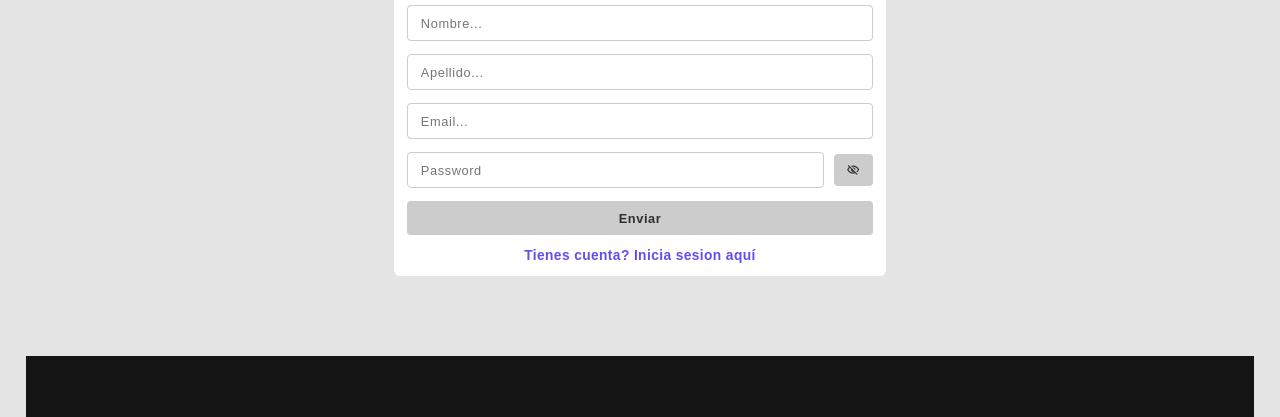
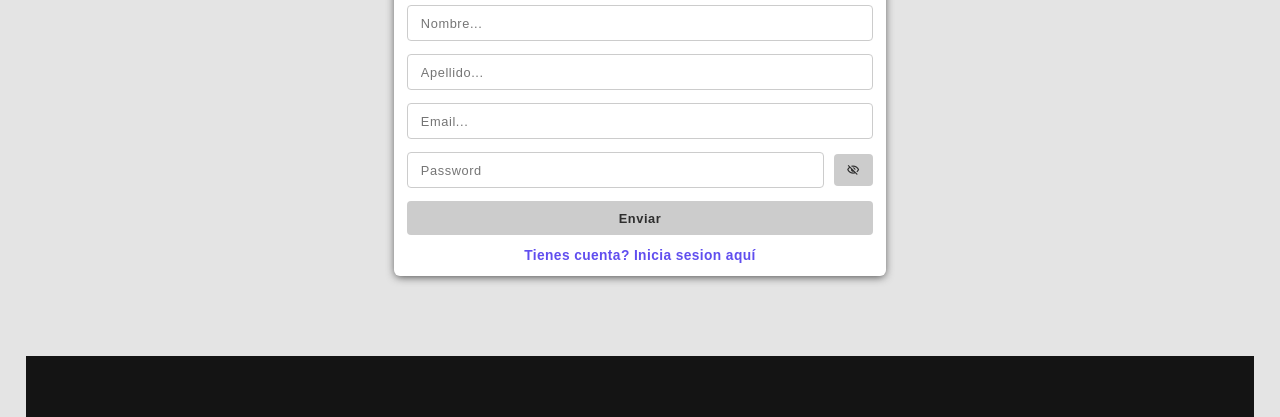
Before and after one commit to Fcasanova92/Proyect-Ecommerce-Motor, a website: page frontend/pages/auth/register.html in a window 1280 px wide. Shown: the part 185-602 px from the top of the page. Drawn offline with nearby package versions, Linux system fonts and the light colour scheme.

Commit message:
<<-- Sant -->> *- Agregué unas clases q faltaban en el registro y login que se me pasaron

```diff
--- a/frontend/pages/auth/register.html
+++ b/frontend/pages/auth/register.html
@@ -21,8 +21,9 @@
             </ul>
         </nav>
     </header>
+    <main>
         <section id="user-session">
-        <form id="register" method="post">
+            <form id="register" class="fx-deep-shadow-static" method="post">
                 <div class="headline">
                     <h2 class="title-c">Registro</h2>
                     <i class="fa-regular fa-address-card"></i>
@@ -43,6 +44,7 @@
                 <a class="link-c" href="./login.html">Tienes cuenta? Inicia sesion aquí</a>
             </form>
         </section>
+    </main>
     <footer>
         <div class="social-networks">
             <div class="headline">
```
Also changed, not shown: frontend/pages/auth/login.html (+1 -1 lines). Lines whose indentation alone changed are shown as unchanged.
